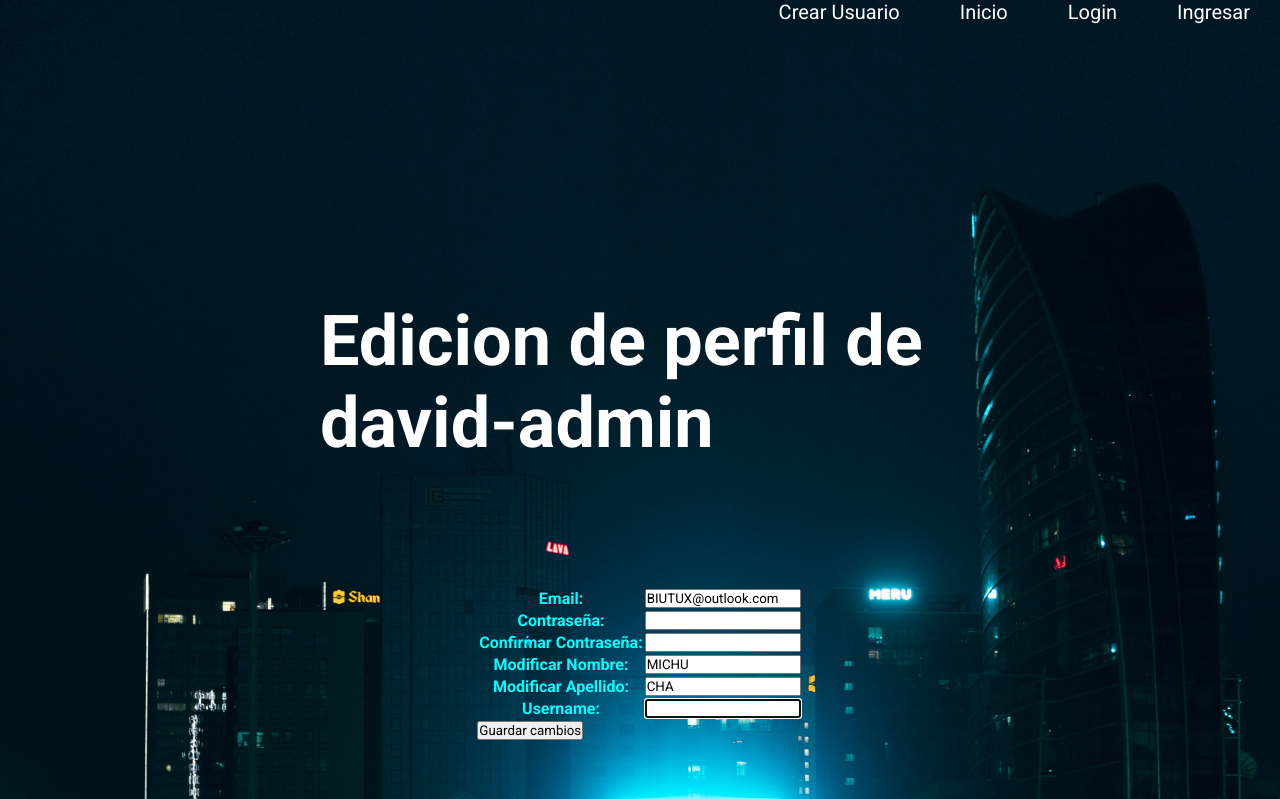
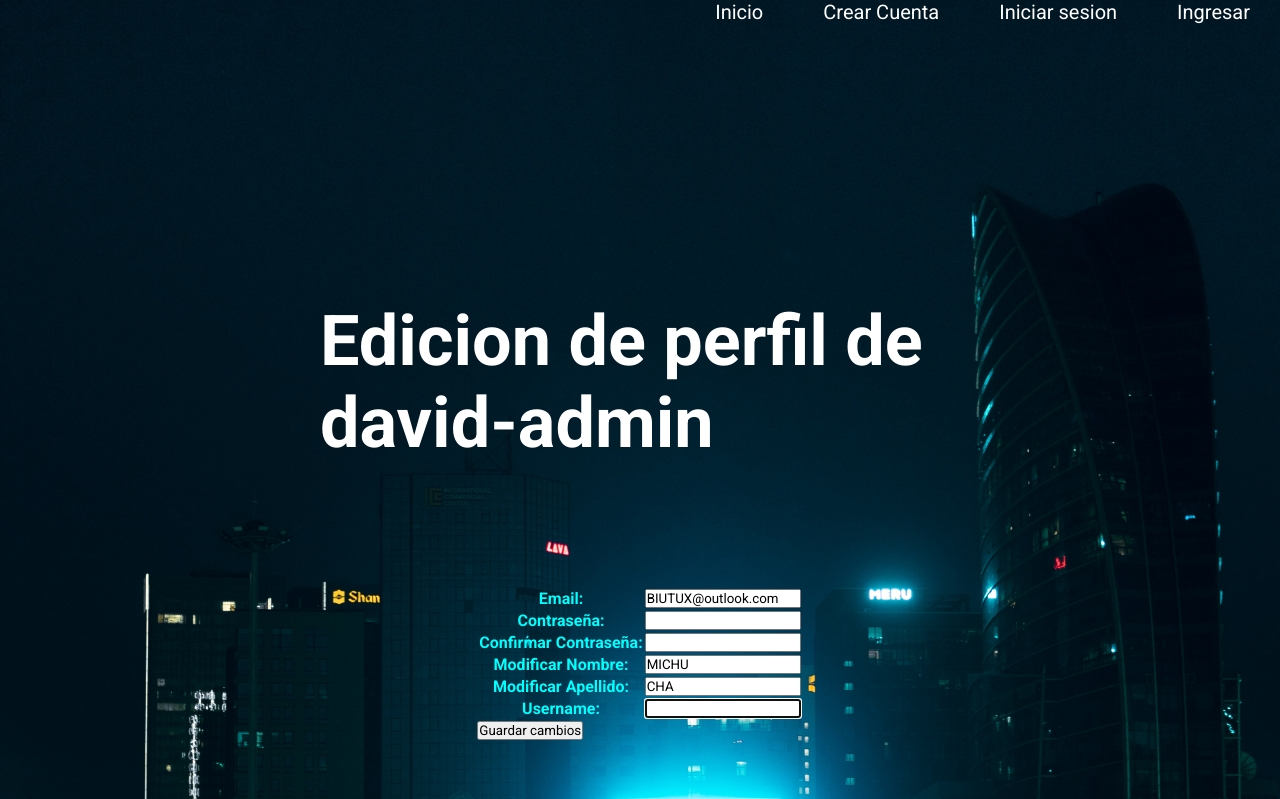
Before and after one commit to francodavid666/ProyectoFinalCoder, a Django app: page /AppBlog/editar_perfil/ in a window 1280 px wide. Shown: the top 799 px of the page. Run offline with Django 4.2, Linux system fonts and the light colour scheme; a user stored in the database is signed in.

```diff
--- a/AppWEB/MiBlog/AppBlog/forms.py
+++ b/AppWEB/MiBlog/AppBlog/forms.py
@@ -9,7 +9,7 @@ class Usuario_formulario (forms.Form):
     nombre = forms.CharField(max_length=50)
     apellido = forms.CharField(max_length=50)
     email = forms.CharField(max_length=50)
-    contraseña= forms.IntegerField()
+    contraseña= forms.CharField(max_length=50)
 
 
 
--- a/AppWEB/MiBlog/AppBlog/models.py
+++ b/AppWEB/MiBlog/AppBlog/models.py
@@ -6,4 +6,4 @@ class Usuario (models.Model):
     nombre = models.CharField(max_length=50)
     apellido = models.CharField(max_length=50)
     email = models.CharField(max_length=50)
-    contraseña= models.IntegerField()
+    contraseña= models.CharField(max_length=50)
--- a/AppWEB/MiBlog/AppBlog/templates/AppBlog/padre.html
+++ b/AppWEB/MiBlog/AppBlog/templates/AppBlog/padre.html
@@ -15,9 +15,9 @@
     <section class="background">
     <header class="header">
         <ul>
-            <li> <a href="{% url 'crear_usuario' %}">Crear Usuario</a></li>
-            <li> <a href="{% url 'inicio' %}">Inicio</a></li> <!--Proyectos-->
-            <li> <a href="{% url 'login' %}">Login</a></li>  <!--Blog-->
+            <li> <a href="{% url 'inicio' %}">Inicio</a></li>  <!--Blog-->
+            <li> <a href="{% url 'crear_usuario' %}">Crear Cuenta</a></li>
+            <li> <a href="{% url 'login' %}">Iniciar sesion</a></li> <!--Proyectos-->
             <li> <a href="{% url 'registro' %}">Ingresar</a></li>
         </ul>
     </header>
```
Also changed, not shown: AppWEB/MiBlog/AppBlog/migrations/0002_alter_usuario_contraseña.py (added), AppWEB/MiBlog/db.sqlite3.
